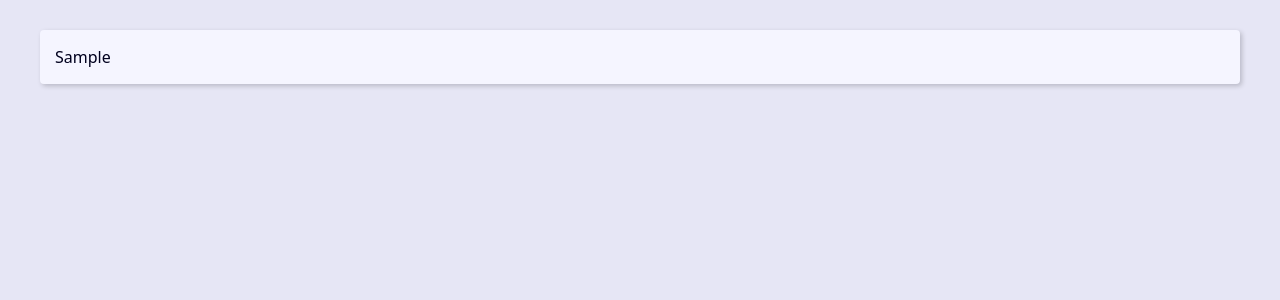
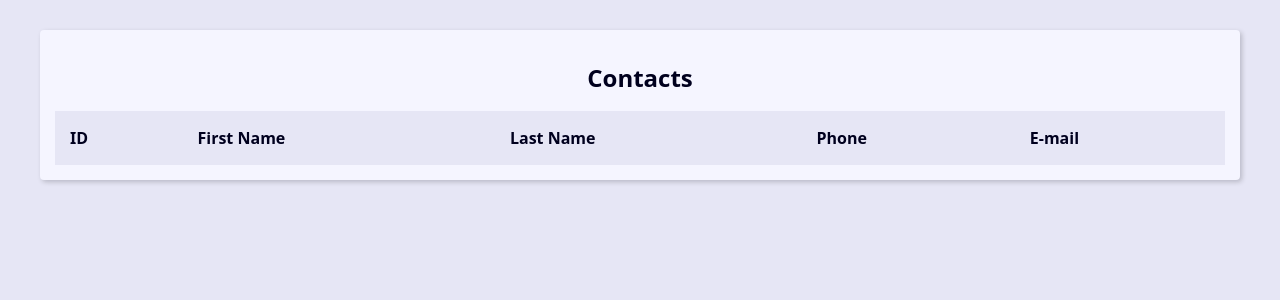
Before and after one commit to iagoabdon/agenda, a Django app: page / in a window 1280 px wide. Shown: the top 300 px of the page. Run offline with Django 5.2, Linux system fonts and the light colour scheme; tables that the repository leaves empty hold one stand-in row (values such as "Sample post"); lists and menus that the app fills with data are empty.

Commit message:
'incluindoshow'

```diff
--- a/contact/admin.py
+++ b/contact/admin.py
@@ -5,13 +5,13 @@ from contact import models
 
 @admin.register(models.Contact)
 class ContactAdmin(admin.ModelAdmin):
-    list_display = 'id', 'first_name', 'last_name', 'phone',
+    list_display = 'id', 'first_name', 'last_name', 'phone', 'show',
     ordering = '-id',
     # list_filter = 'created_date',
     search_fields = 'id', 'first_name', 'last_name',
     list_per_page = 10
     list_max_show_all = 200
-    list_editable = 'first_name', 'last_name',
+    list_editable = 'first_name', 'last_name', 'show',
     list_display_links = 'id', 'phone',
     ...
 
--- a/contact/models.py
+++ b/contact/models.py
@@ -29,6 +29,7 @@ class Contact(models.Model):
     created_date = models.DateField(default=timezone.now)
     description = models.TextField(blank=True)
     show = models.BooleanField(default=True)
+    show = models.BooleanField(default=True)
     picture = models.ImageField(blank=True, upload_to='pictures/%Y/%m/')
     category = models.ForeignKey(
         Category,
--- a/contact/templates/contact/index.html
+++ b/contact/templates/contact/index.html
@@ -1,8 +1,45 @@
 {% extends 'global/base.html' %}
 
+{% block content %}
+  <div class="responsive-table">
+    <table class="contacts-table">
+      <caption class="table-caption ">
+        Contacts
+      </caption>
 
-{%block content %}
- {% for contact in contacts %}
-    {{contact.first_name}}</br>
- {% endfor %}
-{%endblock content%}
+      <thead>
+        <tr class="table-row table-row-header">
+          <th class="table-header">ID</th>
+          <th class="table-header">First Name</th>
+          <th class="table-header">Last Name</th>
+          <th class="table-header">Phone</th>
+          <th class="table-header">E-mail</th>
+        </tr>
+      </thead>
+
+      <tbody>
+        {% for contact in contacts %}
+          <tr class="table-row">
+            <td class="table-cel">
+              <a class="table-link" href="#">
+                {{ contact.id }}
+              </a>
+            </td>
+            <td class="table-cel">
+              {{ contact.first_name }}
+            </td>
+            <td class="table-cel">
+              {{ contact.last_name }}
+            </td>
+            <td class="table-cel">
+              {{ contact.phone }}
+            </td>
+            <td class="table-cel">
+              {{ contact.email }}
+            </td>
+          </tr>
+        {% endfor %}
+      </tbody>
+    </table>
+  </div>
+{% endblock content %}
--- a/contact/views/contact_views.py
+++ b/contact/views/contact_views.py
@@ -2,7 +2,9 @@ from django.shortcuts import render
 from contact.models import Contact
 
 def index (request):
-    contacts = Contact.objects.all()
+    contacts = Contact.objects \
+    .filter(show=True)\
+    .order_by('-id')[10:20]
 
     context = {
         'contacts' : contacts,
```
Also changed, not shown: contact/urls.py (line endings or trailing spaces).
